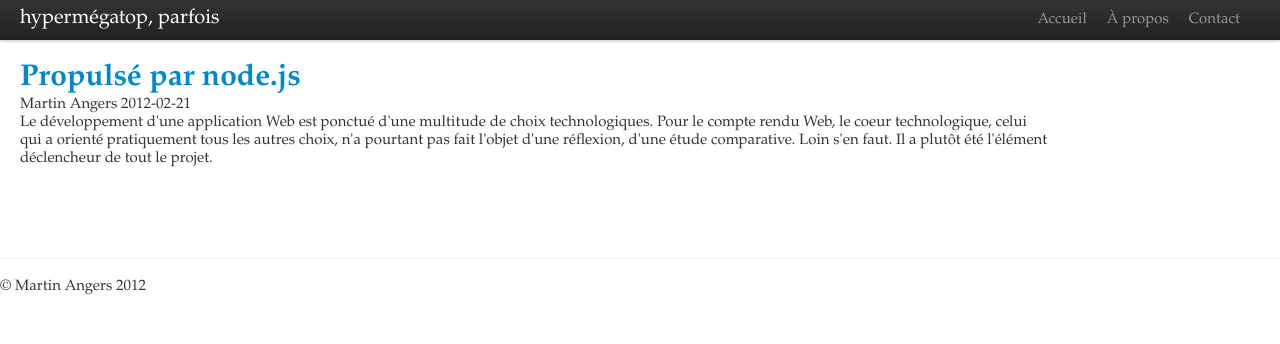
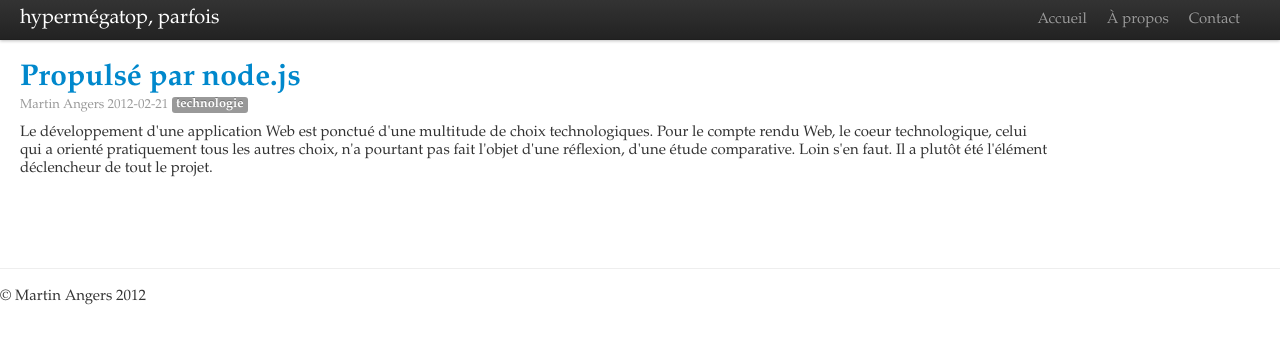
Before and after one commit to hypermegatop/hypermegatop.github.com, a Jekyll site: the page built from index.html, in a window 1280 px wide. Shown: the top 344 px of the page. Built offline with Jekyll 4.4.1, drawn with Linux system fonts in a browser that asks for light colours; nearby versions of some CDN libraries; the list of posts is cut into pages by our own code.

Commit message:
working on index

```diff
--- a/index.html
+++ b/index.html
@@ -7,7 +7,9 @@ author: Martin Angers
 	<article>
 		<header>
 			<h1><a href="{{ post.url }}">{{ post.title }}</a></h1>
-			<div class="date">{{ post.author }} <span>{{ post.date | date:"%Y-%m-%d" }}</span></div>
+			<p><small>{{ post.author }} <span>{{ post.date | date:"%Y-%m-%d" }}</span></small>
+			<span class="label">{{ post.category }}</span>
+			</p>
 		</header>
 		<p class="content">{{ post.abstract }}</p>
 	</article>
```
